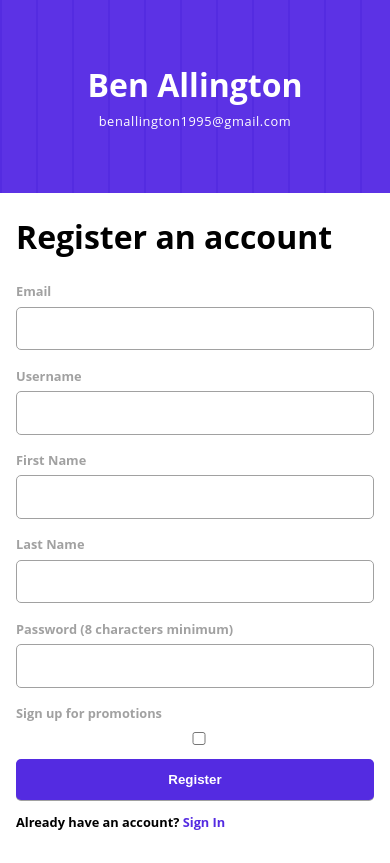
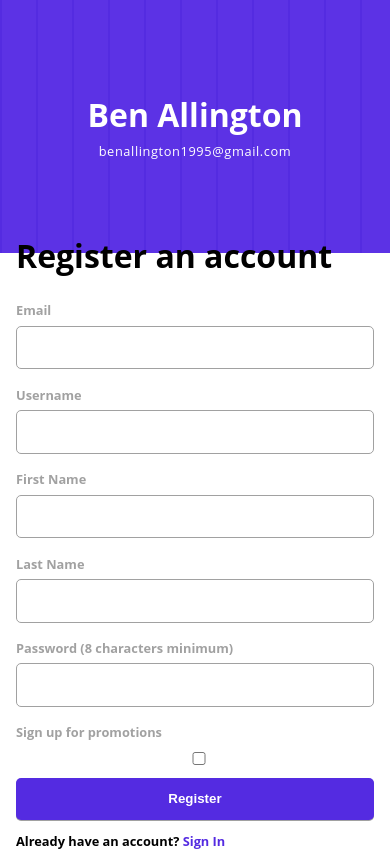
Before and after one commit to BenAllington95/register-account-react-js, a React (Create React App) app in the folder my-app/: page / in a window 390 px wide. Built offline with nearby package versions, Linux system fonts and the light colour scheme.

Commit message:
added heights to mobile

```diff
--- a/my-app/src/Register.js
+++ b/my-app/src/Register.js
@@ -109,11 +109,16 @@ export default function Register(props) {
         </div>
         )
 
+        console.log(registered)
+
         return (
             <div className="register">
                 {signIn ?
 
-                <SignIn />
+                <SignIn
+                    form={form}
+                    handleChange={handleChange}
+                    handleSubmit={handleSubmit} />
 
                 :
 
--- a/my-app/src/SignIn.js
+++ b/my-app/src/SignIn.js
@@ -1,26 +1,30 @@
 import React, { useState } from 'react';
 
-export default function SignIn() {
+export default function SignIn(props) {
     return (
         <div>
             <h1>Sign In</h1>
-            <form>
+            <form onSubmit={props.handleSubmit}>
                 <div className="input-box">
-                <label htmlFor="username">Username</label>
+                <label htmlFor="signInUsername">Username</label>
                 <input
                 type="text"
-                id="username"
+                id="signInUsername"
                 name="username"
+                value={props.form.username}
+                onChange={props.handleChange}
                 required
                 />
                 </div>
 
                 <div className="input-box">
-                <label htmlFor="password">Password (8 characters minimum)</label>
+                <label htmlFor="signInPassword">Password (8 characters minimum)</label>
                 <input
                 type="password"
-                id="password"
+                id="signInPassword"
                 name="password"
+                value={props.form.password}
+                onChange={props.handleChange}
                 minLength="8"
                 required
                 />
--- a/my-app/src/index.css
+++ b/my-app/src/index.css
@@ -15,6 +15,9 @@ body {
   display: flex;
   align-items: center;
   justify-content: center;
+}
+.App h1 {
+  margin-top: 0;
 }
 .App p {
   font-size: 0.8rem;
@@ -107,4 +110,10 @@ body {
     width: 100%;
     padding: 0em 1em;
   }
+  .App .hero {
+    height: 30vh;
+  }
+  .App .register {
+    height: 70vh;
+  }
 }/*# sourceMappingURL=index.css.map */
--- a/my-app/src/index.scss
+++ b/my-app/src/index.scss
@@ -27,6 +27,10 @@ body {
     display: flex;
     align-items: center;
     justify-content: center;
+
+    h1 {
+        margin-top: 0;
+    }
 
     p {
         font-size: .8rem;
@@ -148,6 +152,13 @@ body {
             padding: 0em 1em;
         }
 
+        .hero {
+            height: 30vh;
+        }
+
+        .register {
+            height: 70vh;
+        }
     }
 
 }
```
Also changed, not shown: 1 other file (tests, documents, lock files or other folders).
